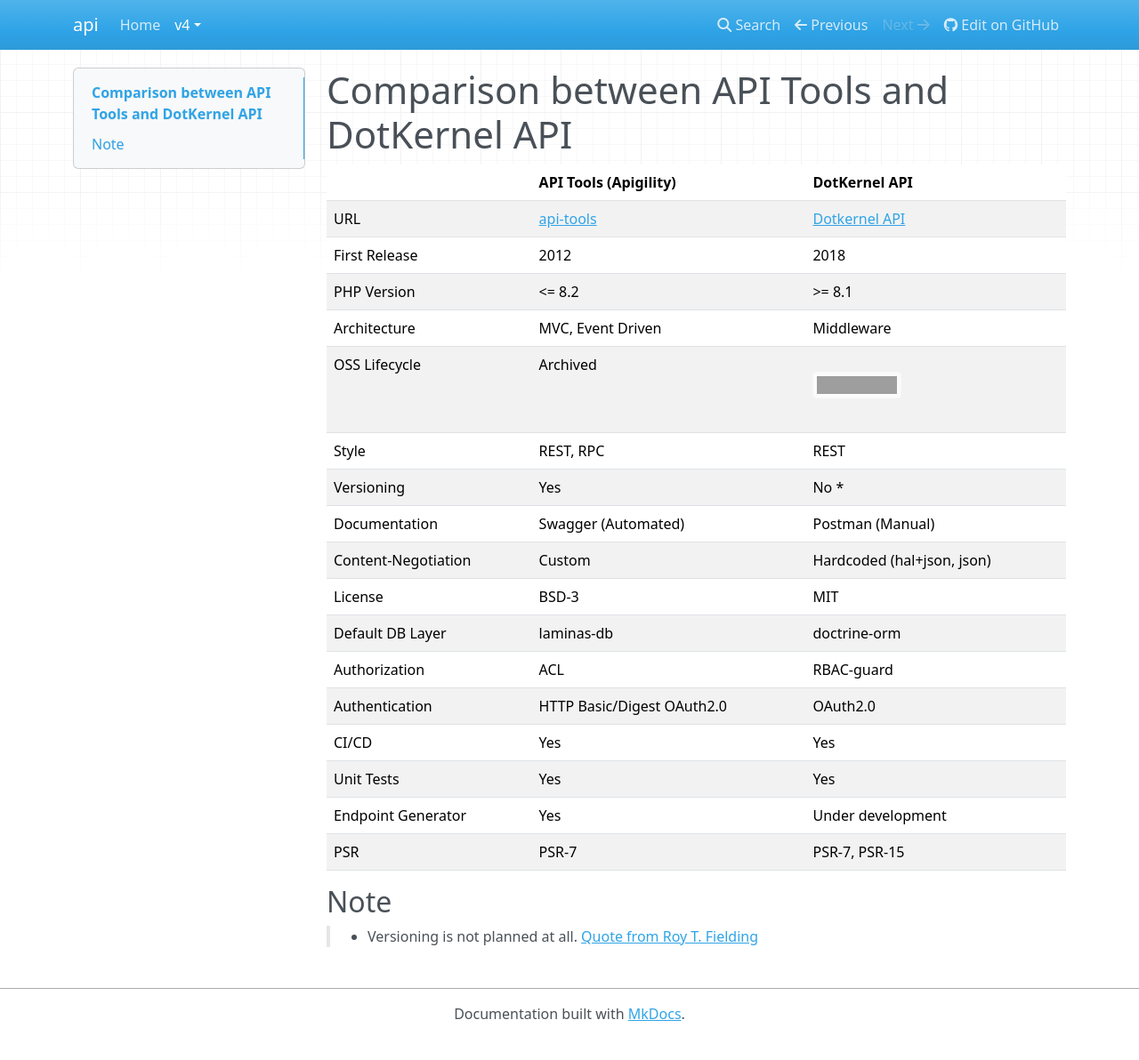
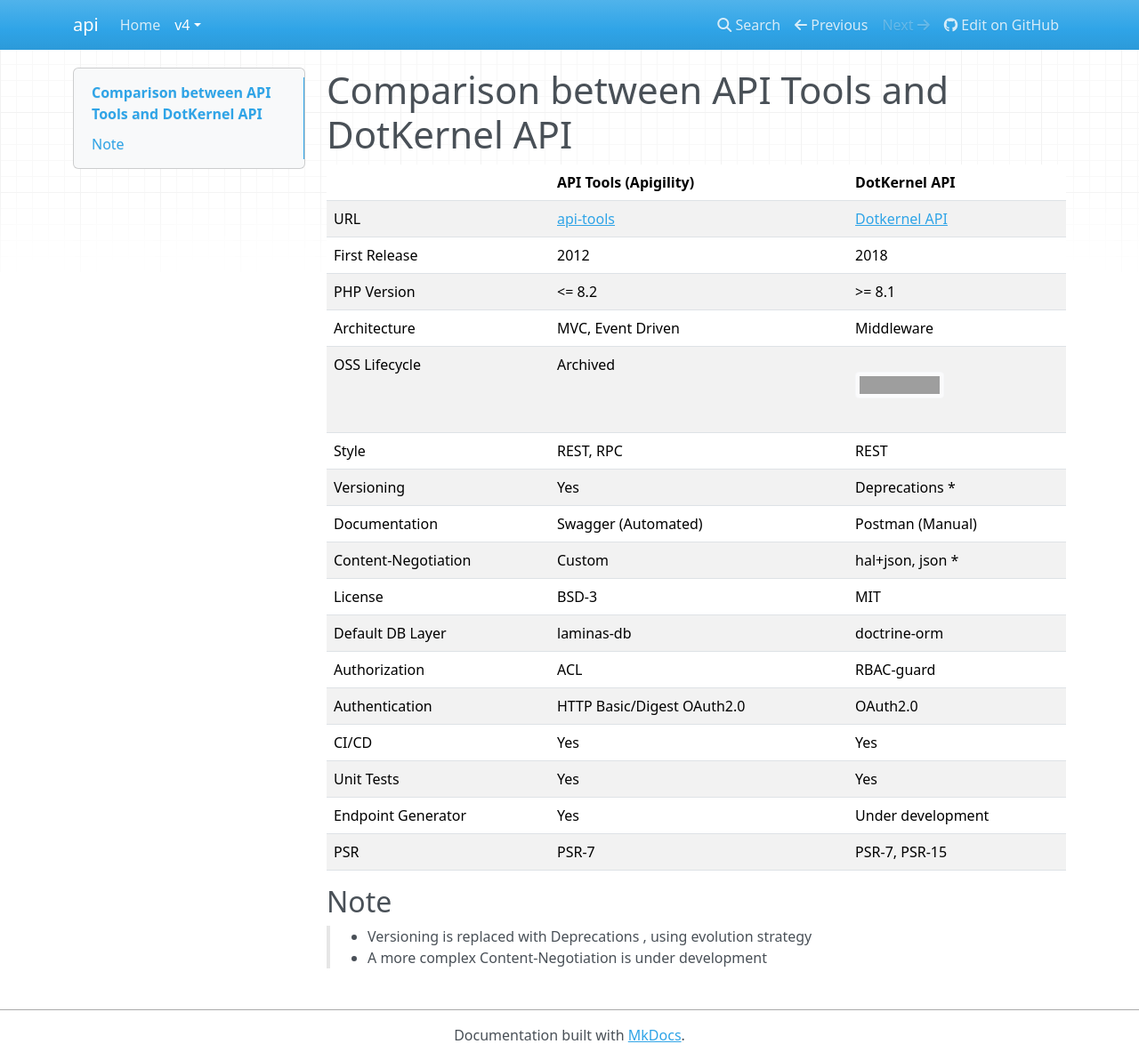
Before and after one commit to dotkernel/api-documentation, an MkDocs documentation site: the page built from docs/book/v4/transition-from-api-tools/api-tools-vs-dotkernel-api.md, in a window 1280 px wide and 1192 px high. Shown: the whole window at 89% size. Built offline with MkDocs 1.6.1, drawn with Linux system fonts in a browser that asks for light colours; nearby versions of some CDN libraries; grey boxes are pictures that could not be loaded.

```diff
--- a/docs/book/v4/transition-from-api-tools/api-tools-vs-dotkernel-api.md
+++ b/docs/book/v4/transition-from-api-tools/api-tools-vs-dotkernel-api.md
@@ -1,25 +1,26 @@
 # Comparison between API Tools and DotKernel API
 
-|                     | API Tools (Apigility)                       | DotKernel API                                                                          |
-|---------------------|---------------------------------------------|----------------------------------------------------------------------------------------|
-| URL                 | [api-tools](https://api-tools.getlaminas.org/) | [Dotkernel API](https://www.dotkernel.org)                                             |
-| First Release       | 2012                                        | 2018                                                                                   |
-| PHP Version         | <= 8.2                                      | >= 8.1                                                                                 |
-| Architecture        | MVC, Event Driven                           | Middleware                                                                             |
+|                     | API Tools (Apigility)                       | DotKernel API                                                                         |
+|---------------------|---------------------------------------------|---------------------------------------------------------------------------------------|
+| URL                 | [api-tools](https://api-tools.getlaminas.org/) | [Dotkernel API](https://www.dotkernel.org)                                            |
+| First Release       | 2012                                        | 2018                                                                                  |
+| PHP Version         | <= 8.2                                      | >= 8.1                                                                                |
+| Architecture        | MVC, Event Driven                           | Middleware                                                                            |
 | OSS Lifecycle       | Archived                                    | ![OSs Lifecycle](https://img.shields.io/osslifecycle/dotkernel/api?style=flat&label=) |
-| Style               | REST, RPC                                   | REST                                                                                   |
-| Versioning          | Yes                                         | No *                                                                                   |
-| Documentation       | Swagger (Automated)                         | Postman (Manual)                                                                       |
-| Content-Negotiation | Custom                                      | Hardcoded (hal+json, json)                                                             |
-| License             | BSD-3                                       | MIT                                                                                    |
-| Default DB Layer    | laminas-db                                  | doctrine-orm                                                                           |
-| Authorization       | ACL                                         | RBAC-guard                                                                             |
-| Authentication      | HTTP Basic/Digest   OAuth2.0                | OAuth2.0                                                                               |
-| CI/CD               | Yes                                         | Yes                                                                                    |
-| Unit Tests          | Yes                                         | Yes                                                                                    |
-| Endpoint Generator  | Yes                                         | Under development                                                                      |
-| PSR                 | PSR-7                                       | PSR-7, PSR-15                                                                          |
+| Style               | REST, RPC                                   | REST                                                                                  |
+| Versioning          | Yes                                         | Deprecations *                                                                        |
+| Documentation       | Swagger (Automated)                         | Postman (Manual)                                                                      |
+| Content-Negotiation | Custom                                      | hal+json, json  *                                                                     |
+| License             | BSD-3                                       | MIT                                                                                   |
+| Default DB Layer    | laminas-db                                  | doctrine-orm                                                                          |
+| Authorization       | ACL                                         | RBAC-guard                                                                            |
+| Authentication      | HTTP Basic/Digest   OAuth2.0                | OAuth2.0                                                                              |
+| CI/CD               | Yes                                         | Yes                                                                                   |
+| Unit Tests          | Yes                                         | Yes                                                                                   |
+| Endpoint Generator  | Yes                                         | Under development                                                                     |
+| PSR                 | PSR-7                                       | PSR-7, PSR-15                                                                         |
 
 ## Note
 
-> * Versioning is not planned at all. [Quote from Roy T. Fielding](https://twitter.com/fielding/status/376835835670167552)
+> * Versioning is replaced with Deprecations , using evolution strategy
+> * A more complex Content-Negotiation is under development
```
